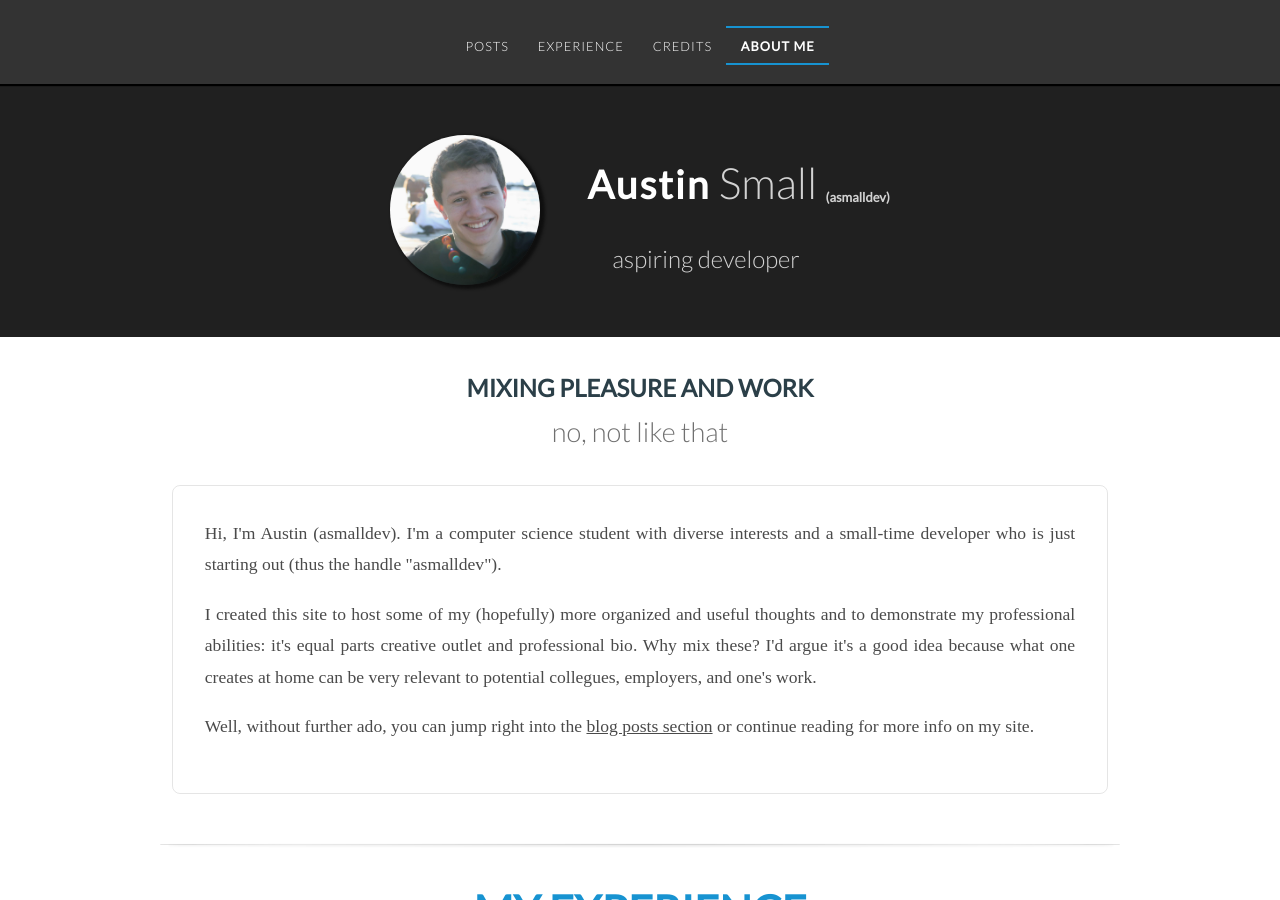
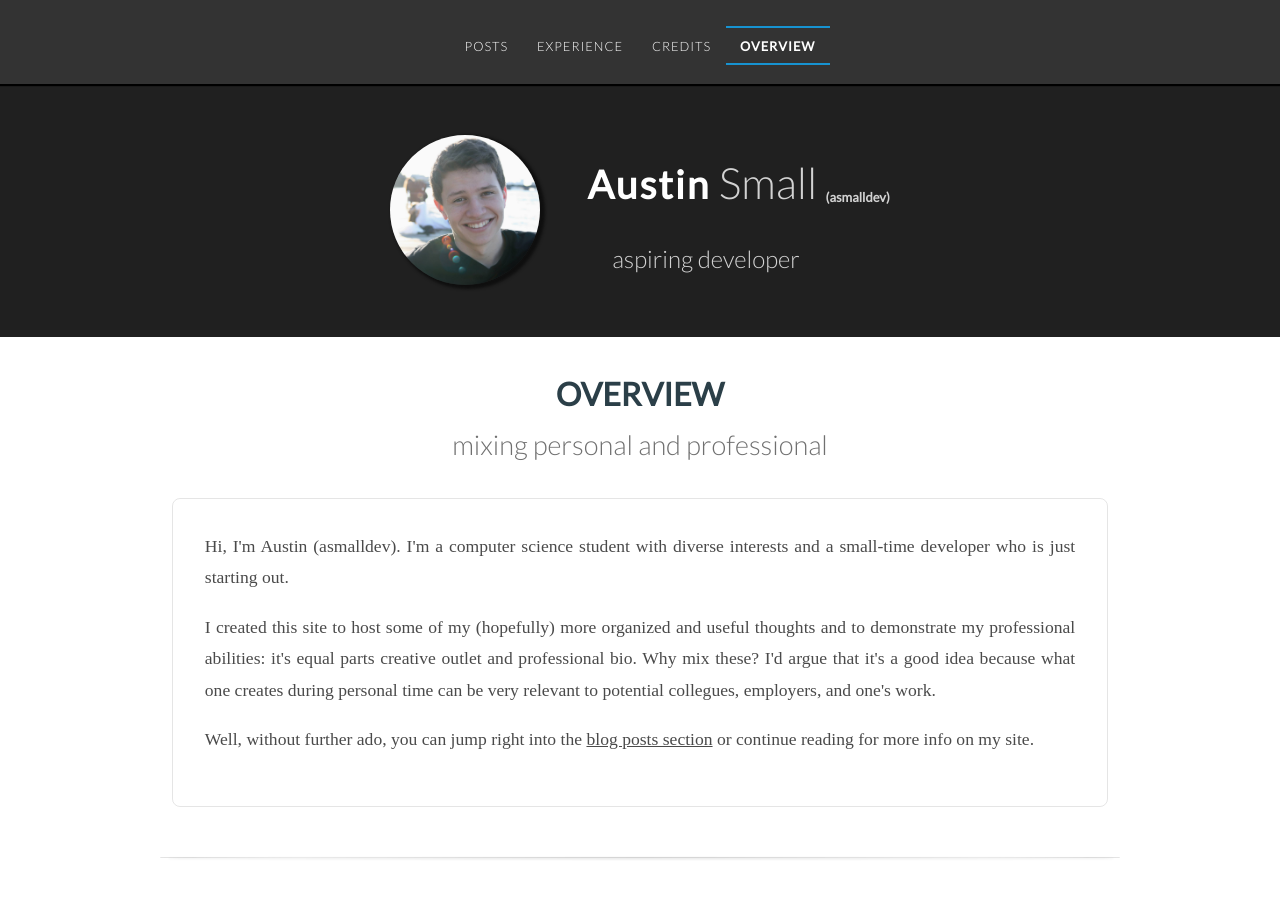
Before and after one commit to csmallbio/asmalldev.github.io, a Jekyll site: the page built from index.html, in a window 1280 px wide and 900 px high. Built offline with Jekyll 4.4.1, drawn with Linux system fonts in a browser that asks for light colours; nearby versions of some CDN libraries; some web fonts are replaced.

Commit message:
change about to overview (menu), some content changes

```diff
--- a/_layouts/master.html
+++ b/_layouts/master.html
@@ -22,7 +22,7 @@
 								<li id="posts"><a href="{{site.baseurl}}/blog/index.html">Posts</a></li>
 								<li id="experience"><a href="{{site.baseurl}}/experience/index.html">Experience</a></li>
 								<li id="credits"><a href="{{site.baseurl}}/credits/index.html">Credits</a></li>
-								<li id="about"><a href="{{site.baseurl}}/index.html">About Me</a></li>
+								<li id="about"><a href="{{site.baseurl}}/index.html">Overview</a></li>
 							</ul>
 					</div>
 				</div>
--- a/experience/index.html
+++ b/experience/index.html
@@ -70,6 +70,7 @@ title: Experience &middot; Austin Small
 
 	<h1>Interests</h1><img class="experience_img" src="/img/info_interests.png">
 		<h3>Photography</h3>
+			<span>take a look at some of my images (coming soon)</span>
 		<h3>Hiking</h3>
 		<h3>Current events</h3>
 
@@ -78,7 +79,5 @@ title: Experience &middot; Austin Small
 			<span id="period">native speaker</span>
 		<h3>Spanish</h3>
 			<span id="period">proficient</span>
-		<h3>Arabic</h3>
-			<span id="period>">basic</span>
 
 </div>
--- a/index.html
+++ b/index.html
@@ -24,16 +24,16 @@ title: About Me &middot; Austin Small
 				<div id="featured">
 					<div class="container">
 						<div class="title">
-							<h2 class="reducei2">mixing pleasure and work</h2>
-							<span class="byline">no, not like that</span>
+							<h1>OVERVIEW</h1>
+							<span class="byline">mixing personal and professional</span>
 						</div>
 						<div class="paragraph_wrapper">
 							<p>Hi, I'm Austin (asmalldev). I'm a computer science student with diverse interests and a small-time developer
-							who is just starting out (thus the handle "asmalldev").</p>
+							who is just starting out.</p>
 							<p>I created this site to host some of my (hopefully) more organized and useful thoughts and to demonstrate
 							my professional abilities: it's equal parts creative outlet and professional bio.
-							Why mix these? I'd argue it's a good idea because what one creates at home can be very relevant
-							to potential collegues, employers, and one's work.
+							Why mix these? I'd argue that it's a good idea because what one creates during personal time
+							can be very relevant to potential collegues, employers, and one's work.
 							</p>
 							<p>Well, without further ado, you can jump right into the <a href="{{site.baseurl}}/blog/index.html">blog posts section</a> or
 							continue reading for more info on my site.
```
